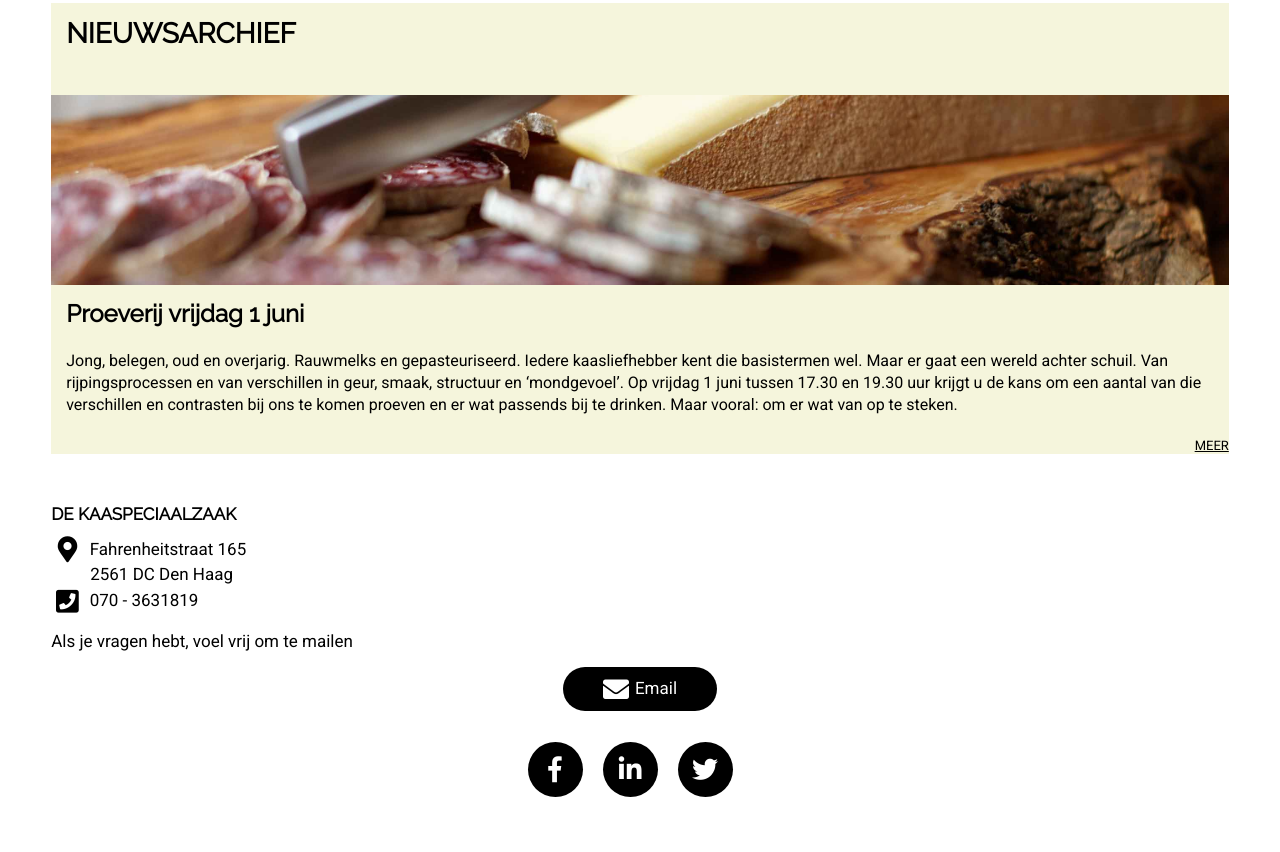
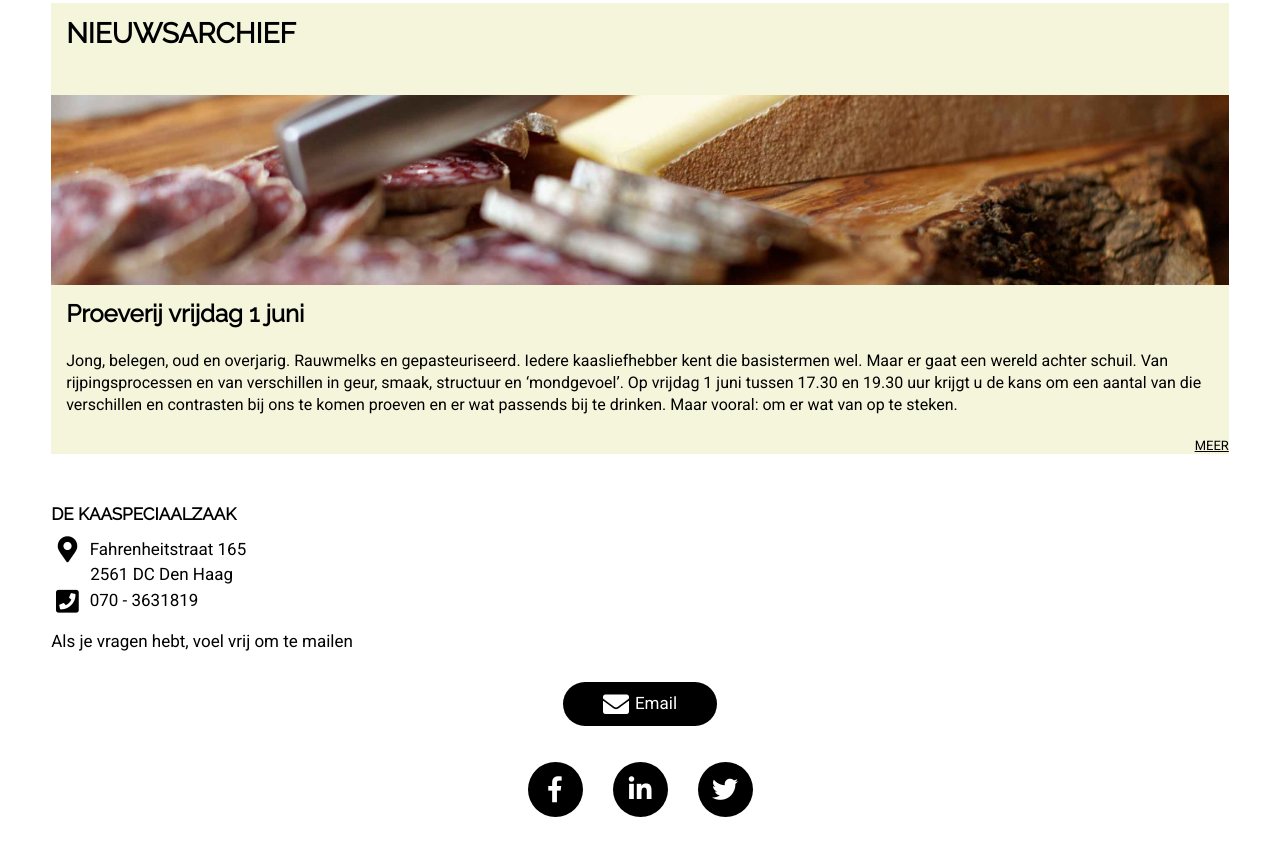
Before and after one commit to swu1337/ksz, a plain HTML site: page index.html in a window 1280 px wide. Shown: the part 1190-2042 px from the top of the page. Before the commit the page ends 2007 px from the top, so only its background shows below. Drawn offline with Linux system fonts and the light colour scheme.

Commit message:
fixed footer

```diff
--- a/css/partials/footer.css
+++ b/css/partials/footer.css
@@ -30,7 +30,7 @@ footer .contact p.footer-title {
 }
 
 footer section .vragen {
-    padding: 15px 0;
+    padding: 15px 0 30px 0;
 }
 
 footer .contact section button {
@@ -47,7 +47,7 @@ footer .contact section button {
 footer .socials {
     display: flex;
     justify-content: center;
-    margin-top: 30px;
+    margin: 20px 0;
 }
 
 footer a {
@@ -62,11 +62,7 @@ footer .socials div {
     display: flex;
     justify-content: center;
     align-items: center;
-    margin-right: 20px;
-}
-
-footer .socials div:last-child {
-    margin-bottom: 20px;
+    margin: 15px;
 }
 
 footer .socials i {
```
